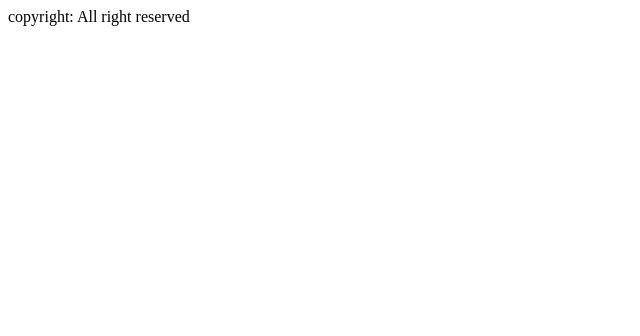
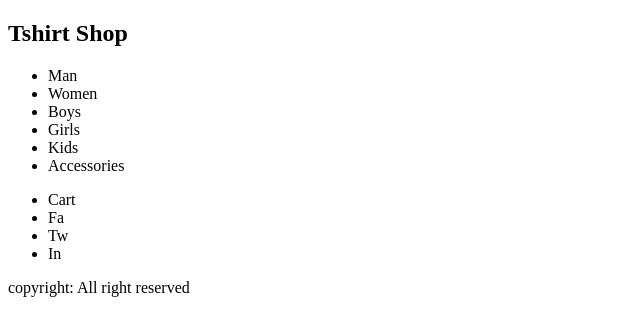
Before and after one commit to osijeff/gitdjango, a Django app: page / in a window 1280 px wide. Shown: the top 336 px of the page, without its empty margins (0-640 px from the left). Run offline with Django 4.2, Linux system fonts and the light colour scheme; some libraries are stand-ins or nearby versions.

Commit message:
additon to

```diff
--- a/templates/_base.html
+++ b/templates/_base.html
@@ -10,7 +10,27 @@
 <body>
 
     <header>
-
+        <nav>
+            <div class="logo"> <h2>Tshirt Shop</h2> </div>
+            <div class="menu">
+                <ul>
+                    <li>Man</li>
+                    <li>Women</li>
+                    <li>Boys</li>
+                    <li>Girls</li>
+                    <li>Kids</li>
+                    <li>Accessories</li>
+                </ul>
+            </div>
+            <div class="icons">
+                <ul>
+                    <li>Cart</li>
+                    <li>Fa</li>
+                    <li>Tw</li>
+                    <li>In</li>
+                </ul>
+            </div>
+        </nav>
     </header>
     {% block content %}
 
```
